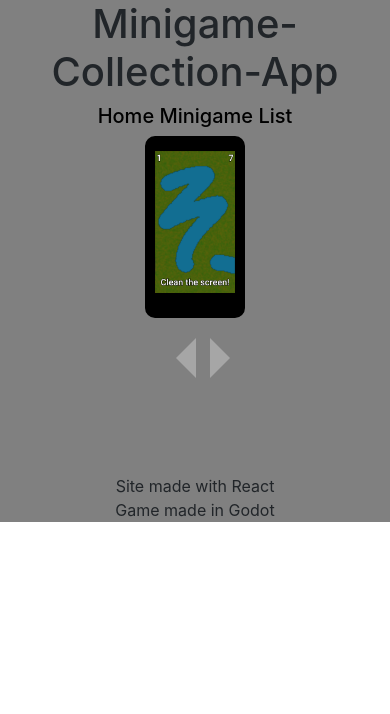
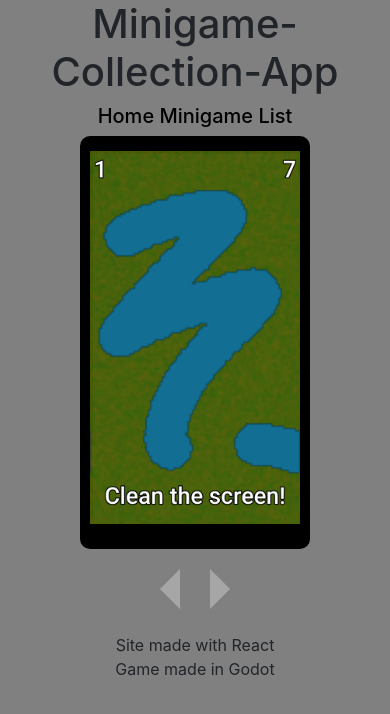
Before and after one commit to N-Ziermann/Minigame-Collection, a React (Create React App) app in the folder minigame_site/: page /games in a window 390 px wide. Shown: the top 714 px of the page. Built offline with nearby package versions, Linux system fonts and the light colour scheme.

Commit message:
Improve Responsiveness

```diff
--- a/minigame_site/src/App.css
+++ b/minigame_site/src/App.css
@@ -1,6 +1,5 @@
 .App {
   text-align: center;
-  background-color: grey;
 }
 
 .Header-UI{
--- a/minigame_site/src/App.js
+++ b/minigame_site/src/App.js
@@ -8,6 +8,7 @@ import {Route, Link} from "react-router-dom";
 class App extends React.Component {
   constructor(props){
     super (props);
+    document.body.style.backgroundColor = "grey";
   }
   render(){
     return (
--- a/minigame_site/src/Components/Carrousel.js
+++ b/minigame_site/src/Components/Carrousel.js
@@ -43,13 +43,15 @@ class Carrousel extends React.Component{
   render(){
     return (
       <div>
+
         <div className="row">
-          <div className="col-md-4 col-sm-4 col-4" />
-          <div className="col-md-4 col-sm-4 col-4">
+          <div className="col-xl-4 col-lg-4 col-md-2 col-sm-2 col-2" />
+          <div className="col-lg-4 col-md-8 col-sm-8 col-8">
             <img className="carrousel-body" src={this.props.items[this.state.position]} />
           </div>
-          <div className="col-md-4 col-sm-4 col-4" />
+          <div className="col-lg-4 col-md-2 col-sm-2 col-2" />
         </div>
+
         <div className="row">
           <div className="col-md-4 col-sm-4 col-4" />
           <div className="col-md-2 col-sm-2 col-2">
@@ -60,6 +62,7 @@ class Carrousel extends React.Component{
           </div>
           <div className="col-md-4 col-sm-4 col-4" />
         </div>
+
       </div>
     );
   }
--- a/minigame_site/src/Components/style/Carrousel.css
+++ b/minigame_site/src/Components/style/Carrousel.css
@@ -10,8 +10,8 @@
 
 .left{
   position: relative;
-  left: 90%;
   margin-top:20px;
+  float: right;
   width: 0;
   height: 0;
   border-top: 20px solid transparent;
--- a/minigame_site/src/Pages/GameList.js
+++ b/minigame_site/src/Pages/GameList.js
@@ -21,9 +21,6 @@ class GameList extends React.Component {
           <Header />
           <Carrousel items={[clean_screen, find_cactus, magnifying_glass, mole_tab, photo_ufo]}/>
           <br />
-          <br />
-          <br />
-          <br />
           <Footer />
         </div>
       </div>
```
